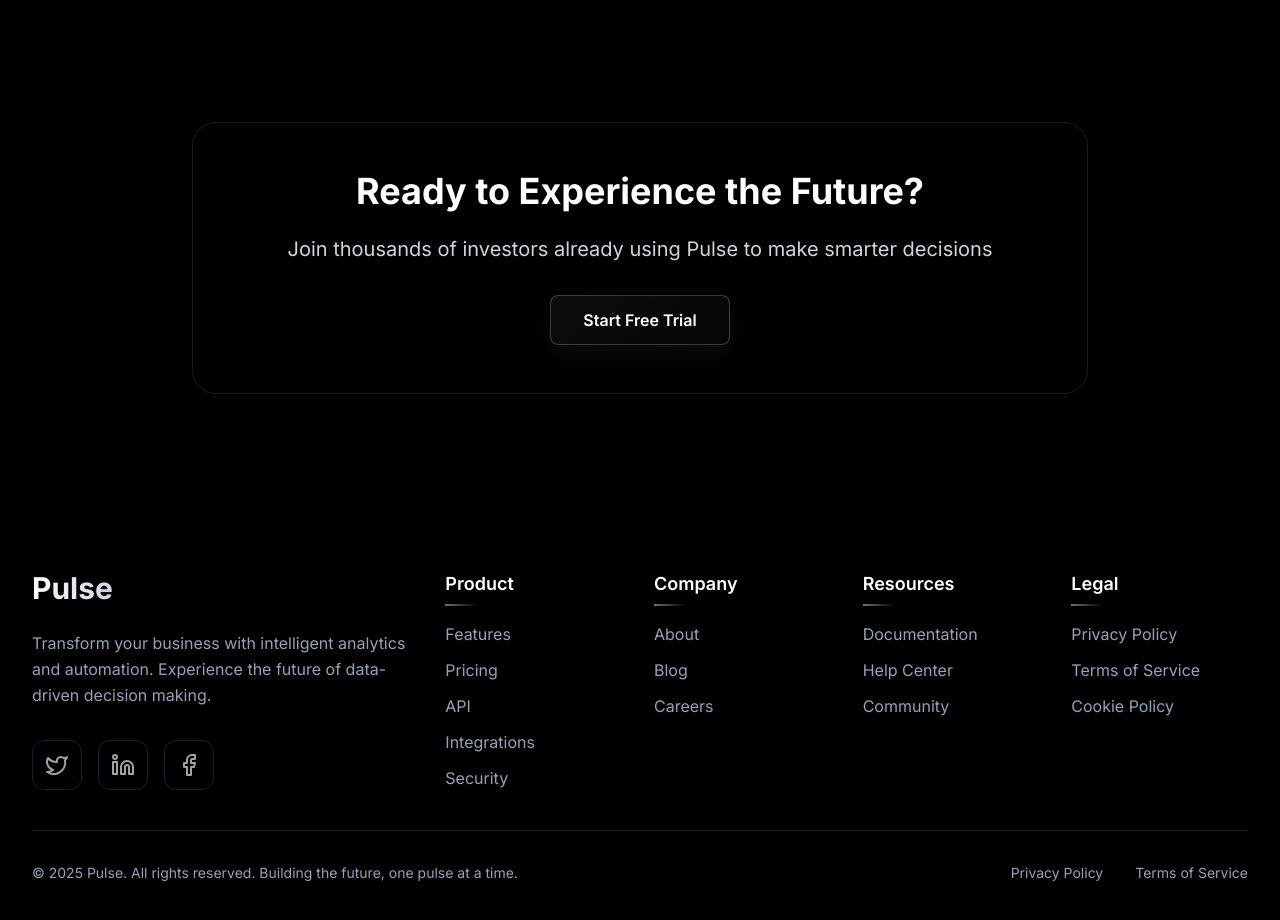
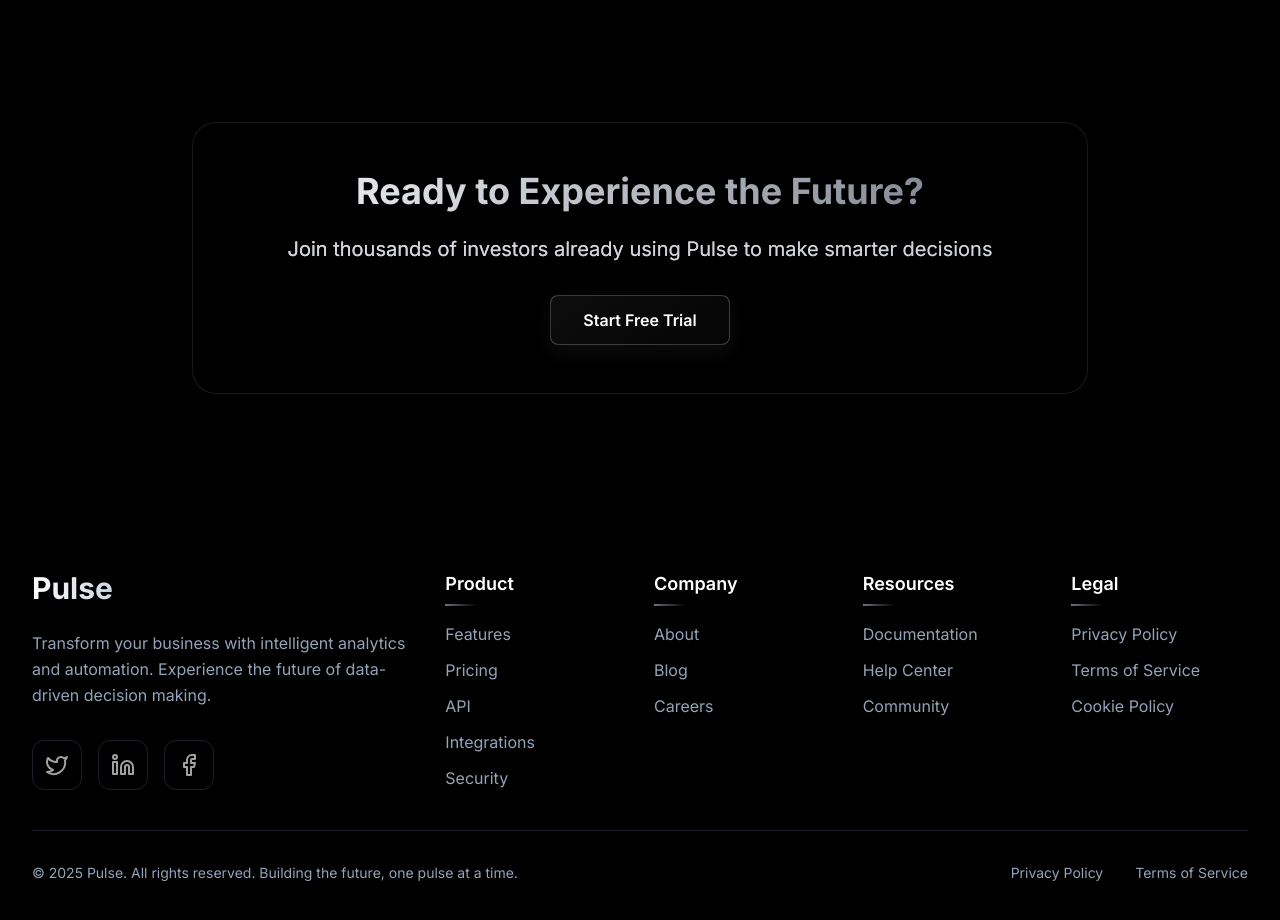
Before and after one commit to winsnew/Pulse-LandingPage, a Next.js app: page /about in a window 1280 px wide. Shown: the part 2960-3880 px from the top of the page. Built offline with nearby package versions, Linux system fonts and the light colour scheme.

Commit message:
Updated Page.tsx

```diff
--- a/app/about/page.tsx
+++ b/app/about/page.tsx
@@ -289,7 +289,7 @@ export default function About() {
           animate={{ opacity: 1, y: 0 }}
           transition={{ duration: 0.8, ease: [0.25, 0.1, 0.25, 1] }}
         >
-          <div className="bg-gradient-to-r from-black to-grey-500 rounded-3xl p-12 border border-white/10 backdrop-blur-sm">
+          <div className="bg-gradient-to-r from-white to-gray-500 bg-clip-text text-transparent rounded-3xl p-12 border border-white/10 backdrop-blur-sm">
             <h2 className="text-3xl md:text-4xl font-bold mb-6">
               Ready to Experience the Future?
             </h2>
```
